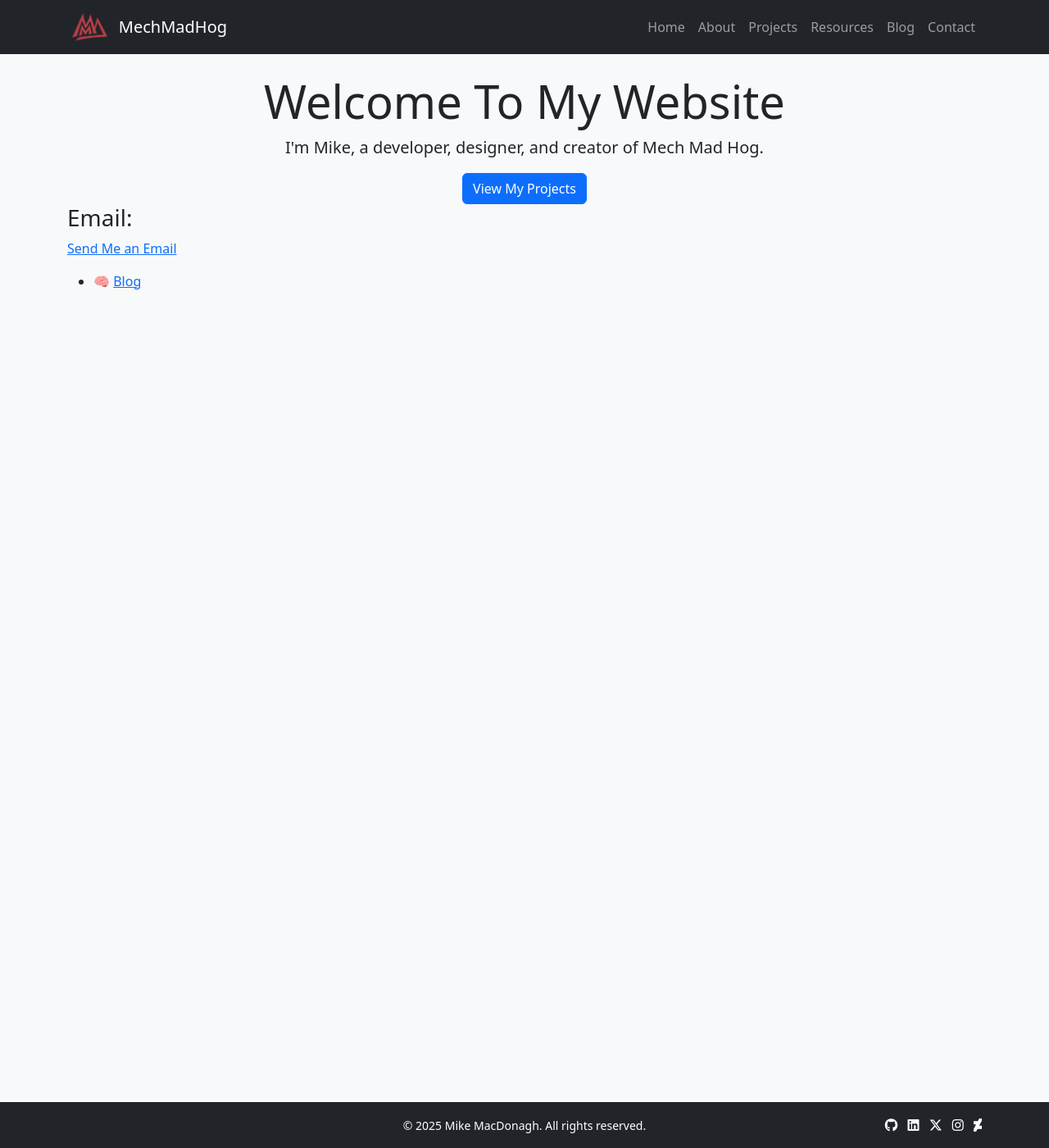
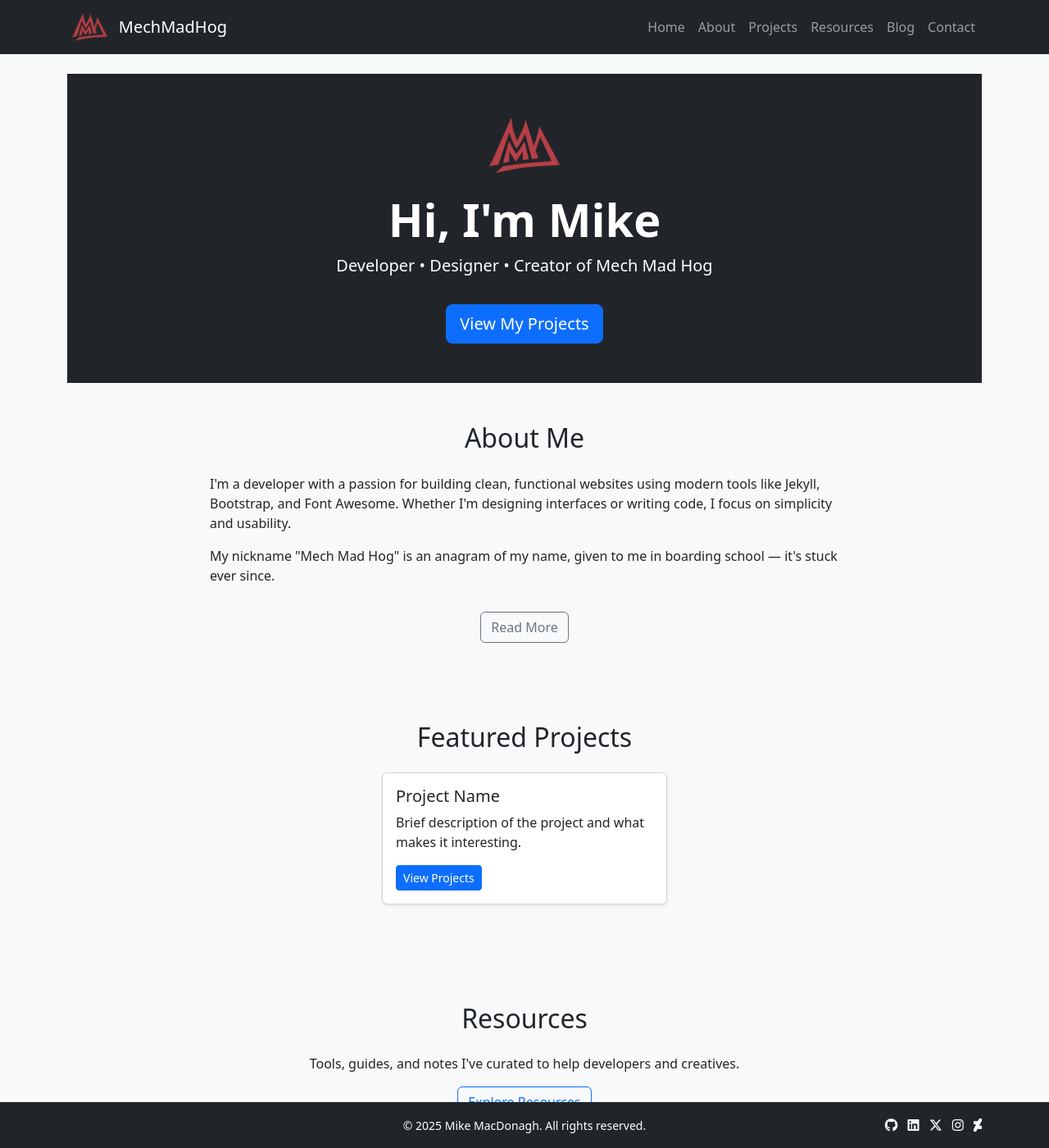
Before and after one commit to MechMadHog/MechMadHog.github.io, a Jekyll site: the page built from index.md, in a window 1280 px wide and 1400 px high. Shown: the whole window at 82% size. Built offline with Jekyll 4.4.1, drawn with Linux system fonts in a browser that asks for light colours; some of the changed text lies outside the part shown.

Commit message:
Adding to Home Page design

```diff
--- a/index.md
+++ b/index.md
@@ -3,15 +3,83 @@ layout: default
 title: Home
 ---
 
-<div class="text-center">
-  <h1 class="display-4">Welcome To My Website</h1>
-  <p class="lead">I'm Mike, a developer, designer, and creator of Mech Mad Hog.</p>
-  <a class="btn btn-primary" href="/projects">View My Projects</a>
-</div>
+<!-- Hero Section -->
+<section class="py-5 text-center bg-dark text-white">
+  <div class="container">
+    <img src="/assets/images/logo.png" alt="Logo" class="mb-3" style="height: 80px;">
+    <h1 class="display-4 fw-bold">Hi, I'm Mike</h1>
+    <p class="lead">Developer • Designer • Creator of Mech Mad Hog</p>
+    <a href="/projects" class="btn btn-primary btn-lg mt-3">View My Projects</a>
+  </div>
+</section>
 
+<!-- About Section -->
+<section class="py-5 bg-light">
+  <div class="container">
+    <h2 class="mb-4 text-center">About Me</h2>
+    <div class="mx-auto" style="max-width: 768px;">
+      <p>I'm a developer with a passion for building clean, functional websites using modern tools like Jekyll, Bootstrap, and Font Awesome. Whether I'm designing interfaces or writing code, I focus on simplicity and usability.</p>
+      <p>My nickname "Mech Mad Hog" is an anagram of my name, given to me in boarding school — it's stuck ever since.</p>
+      <div class="text-center">
+        <a href="/about" class="btn btn-outline-secondary mt-3">Read More</a>
+      </div>
+    </div>
+  </div>
+</section>
 
-### Email:
-[Send Me an Email](mailto:michael@mechmadhog.com?subject=Hi% "Hi Mike!")
+<!-- Projects Preview -->
+<section class="py-5">
+  <div class="container">
+    <h2 class="mb-4 text-center">Featured Projects</h2>
+    <div class="row justify-content-center">
+      <!-- Project Cards -->
+      <div class="col-md-4 mb-4">
+        <div class="card h-100 shadow-sm">
+          <div class="card-body">
+            <h5 class="card-title">Project Name</h5>
+            <p class="card-text">Brief description of the project and what makes it interesting.</p>
+            <a href="/projects" class="btn btn-sm btn-primary">View Projects</a>
+          </div>
+        </div>
+      </div>
+      <!-- Repeat this card for more projects -->
+    </div>
+  </div>
+</section>
 
+<!-- Resources Section -->
+<section class="py-5 bg-light">
+  <div class="container">
+    <h2 class="mb-4 text-center">Resources</h2>
+    <p class="text-center">Tools, guides, and notes I've curated to help developers and creatives.</p>
+    <div class="text-center">
+      <a href="/resources" class="btn btn-outline-primary">Explore Resources</a>
+    </div>
+  </div>
+</section>
 
-- 🧠 [Blog](/blog)
+<!-- Blog Preview -->
+<section class="py-5">
+  <div class="container">
+    <h2 class="mb-4 text-center">Latest Blog Posts</h2>
+    {% for post in site.posts limit:3 %}
+      <div class="mb-4">
+        <h4><a href="{{ post.url }}" class="text-decoration-none">{{ post.title }}</a></h4>
+        <p class="text-muted">{{ post.date | date: "%B %d, %Y" }}</p>
+        <p>{{ post.excerpt }}</p>
+      </div>
+    {% endfor %}
+    <div class="text-center">
+      <a href="/blog" class="btn btn-outline-secondary">Read the Blog</a>
+    </div>
+  </div>
+</section>
+
+<!-- Contact CTA -->
+<section class="py-5 bg-dark text-white">
+  <div class="container text-center">
+    <h2 class="mb-3">Get in Touch</h2>
+    <p>If you’d like to collaborate or just say hi, feel free to reach out.</p>
+    <a class="btn btn-light" href="mailto:michael@mechmadhog.com">Send Me an Email</a>
+  </div>
+</section>
```
